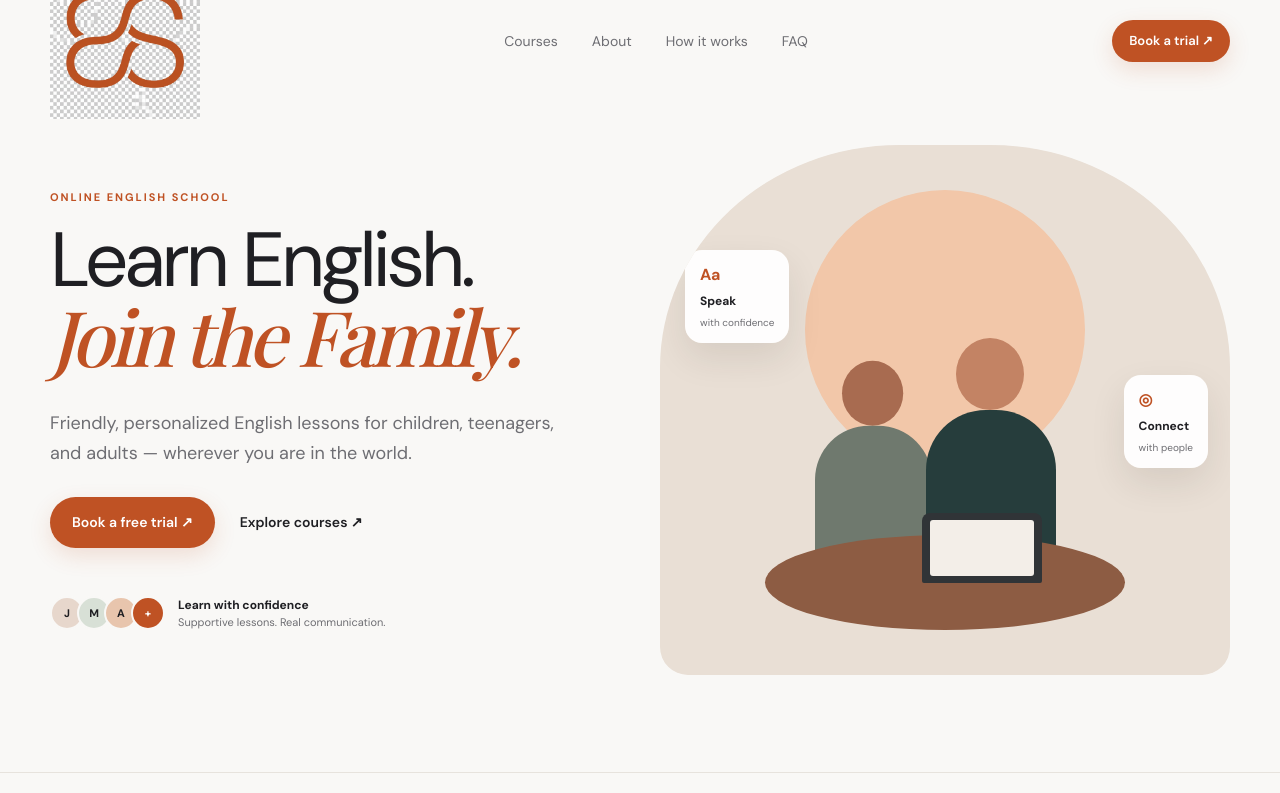
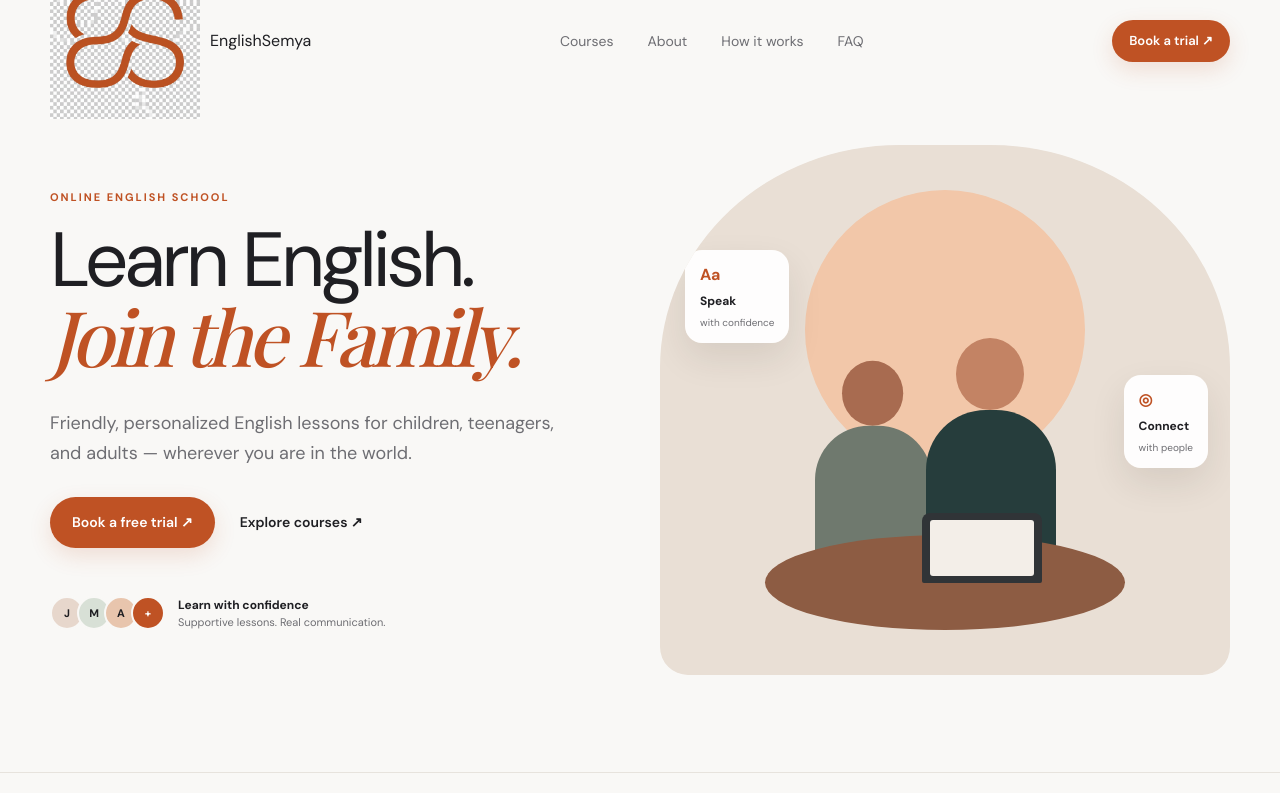
Before and after one commit to Imadoidrissi/englishsemya, a Next.js app: page / in a window 1280 px wide. Shown: the top 793 px of the page. Built offline with nearby package versions, Linux system fonts and the light colour scheme; a web font is replaced by a local one.

Commit message:
Update page.tsx

```diff
--- a/src/app/page.tsx
+++ b/src/app/page.tsx
@@ -68,6 +68,9 @@ export default function Home() {
       <header className="nav">
         <a className="logo" href="#">
           <img src="/logo.png" alt="EnglishSemya" />
+          <span>
+           English<span>Semya</span>
+          </span>
         </a>
 
         <nav>
@@ -368,6 +371,9 @@ export default function Home() {
         <div>
           <a className="logo" href="#">
             <img src="/logo.png" alt="EnglishSemya" />
+            <span>
+             English<span>Semya</span>
+            </span>
           </a>
 
           <p>Learn English. Join the Family.</p>
```
